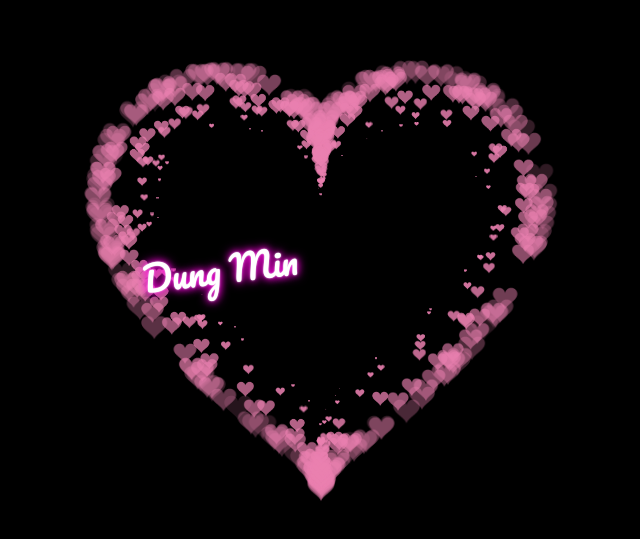
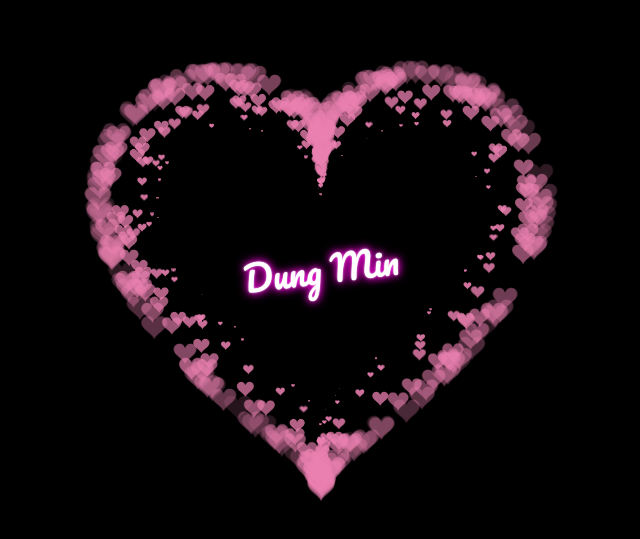
Before and after one commit to canhldit/Heart, a plain HTML site: page index.html in a window 1280 px wide. Shown: the part 123-662 px from the top of the page, without its empty margins (319-959 px from the left). Drawn offline with nearby package versions, Linux system fonts and the light colour scheme.

Commit message:
Update styles.css

```diff
--- a/assets/styles.css
+++ b/assets/styles.css
@@ -278,10 +278,10 @@ body {
 }
 
   .name{
-    /* font-family: 'Mr Dafoe'; */
-      position: absolute;
+    width: 100%;
+    position: absolute;
     top: 48%;
-    left: 36%;
+    /* left: 36%; */
     margin: 0;
     font-size: 3.5em;
     /* margin-top: -0.6em; */
@@ -289,7 +289,7 @@ body {
     text-shadow: 0 0 0.05em #fff, 0 0 0.2em #fe05e1, 0 0 0.3em #fe05e1;
     transform: rotate(-7deg);
     z-index:1000;
-
+    text-align: center;
    }
 
 .spinner .dashed-loading {
```
